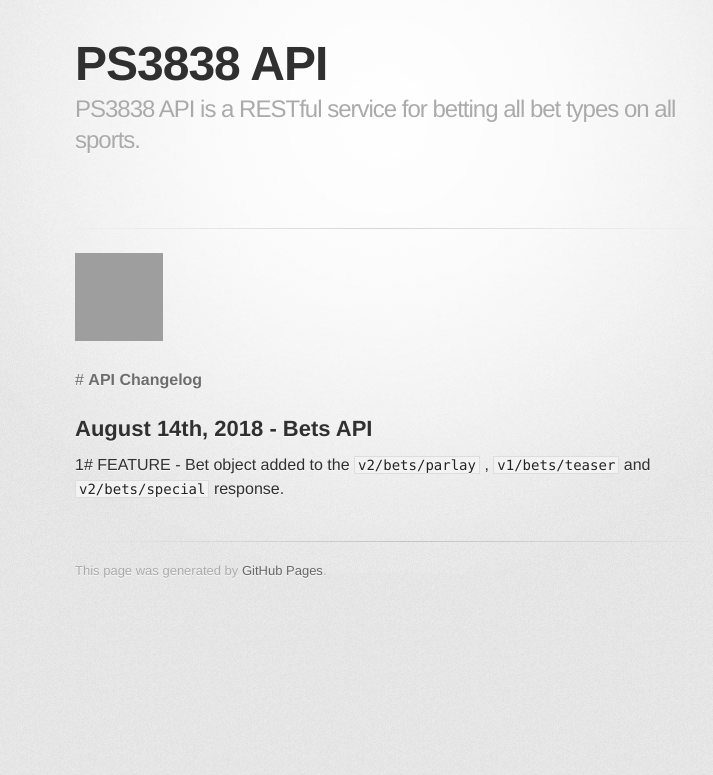
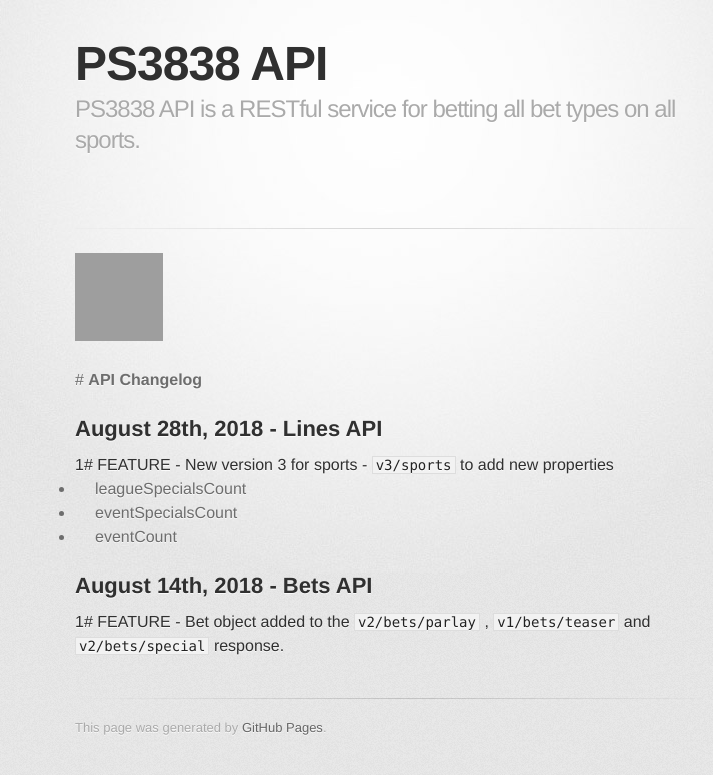
Before and after one commit to ps3838api/ps3838api.github.io, a Jekyll site: the page built from ChangesLog.md, in a window 1280 px wide, cut to the strip 0-775 px from the top of the page. Shown: the whole strip, without its empty margins (255-968 px from the left). Built offline with Jekyll 4.4.1, drawn with Linux system fonts in a browser that asks for light colours; some web fonts are replaced; our own code applies the rules of GitHub Pages for plain Markdown files; grey boxes are pictures that could not be loaded.

Commit message:
Update ChangesLog.md

```diff
--- a/ChangesLog.md
+++ b/ChangesLog.md
@@ -3,6 +3,14 @@
 
  #  **API Changelog**
 
+## August 28th, 2018 - Lines API
+
+##### 1# <span>FEATURE</span>  - New version 3 for sports - `v3/sports` to add new properties
+  + leagueSpecialsCount
+  + eventSpecialsCount
+  + eventCount
+
+
 ## August 14th, 2018 - Bets API
 
 ##### 1# <span>FEATURE</span>  - Bet object added to the `v2/bets/parlay` , `v1/bets/teaser`  and `v2/bets/special`  response.
```
